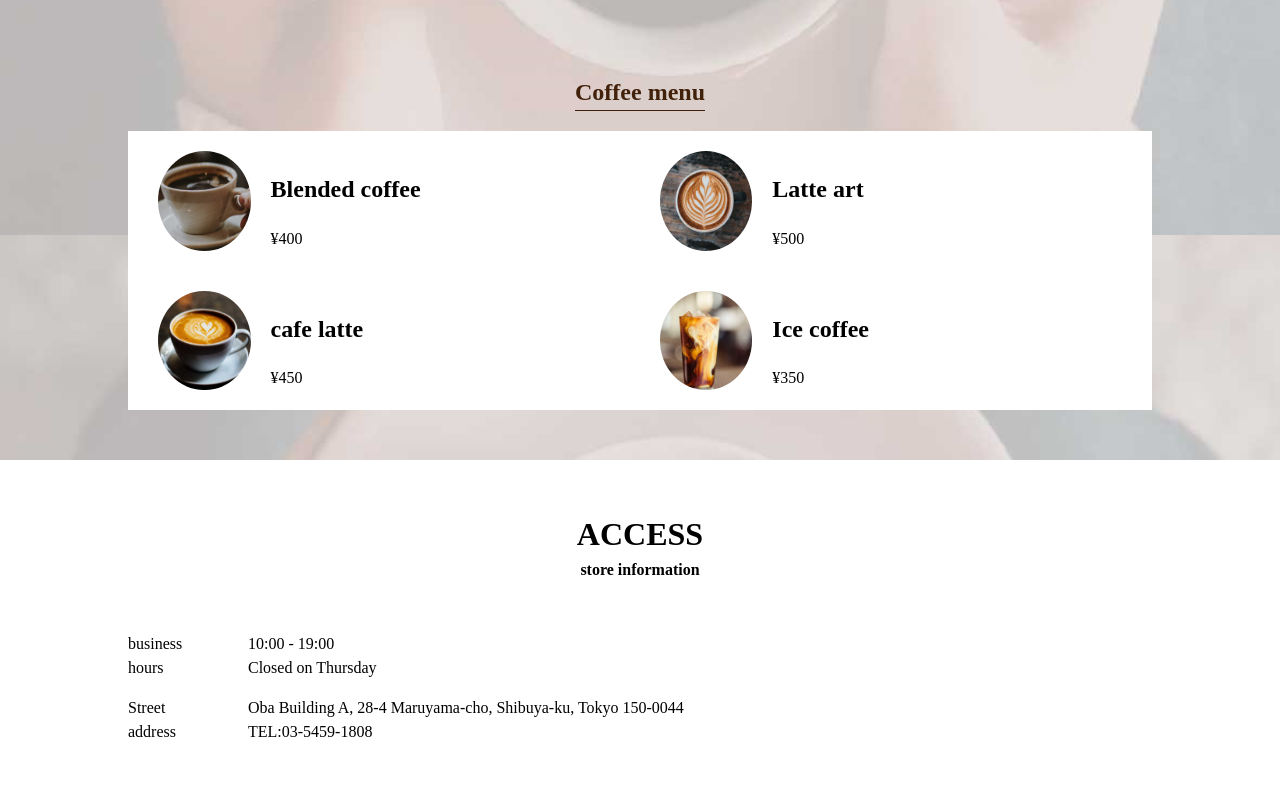
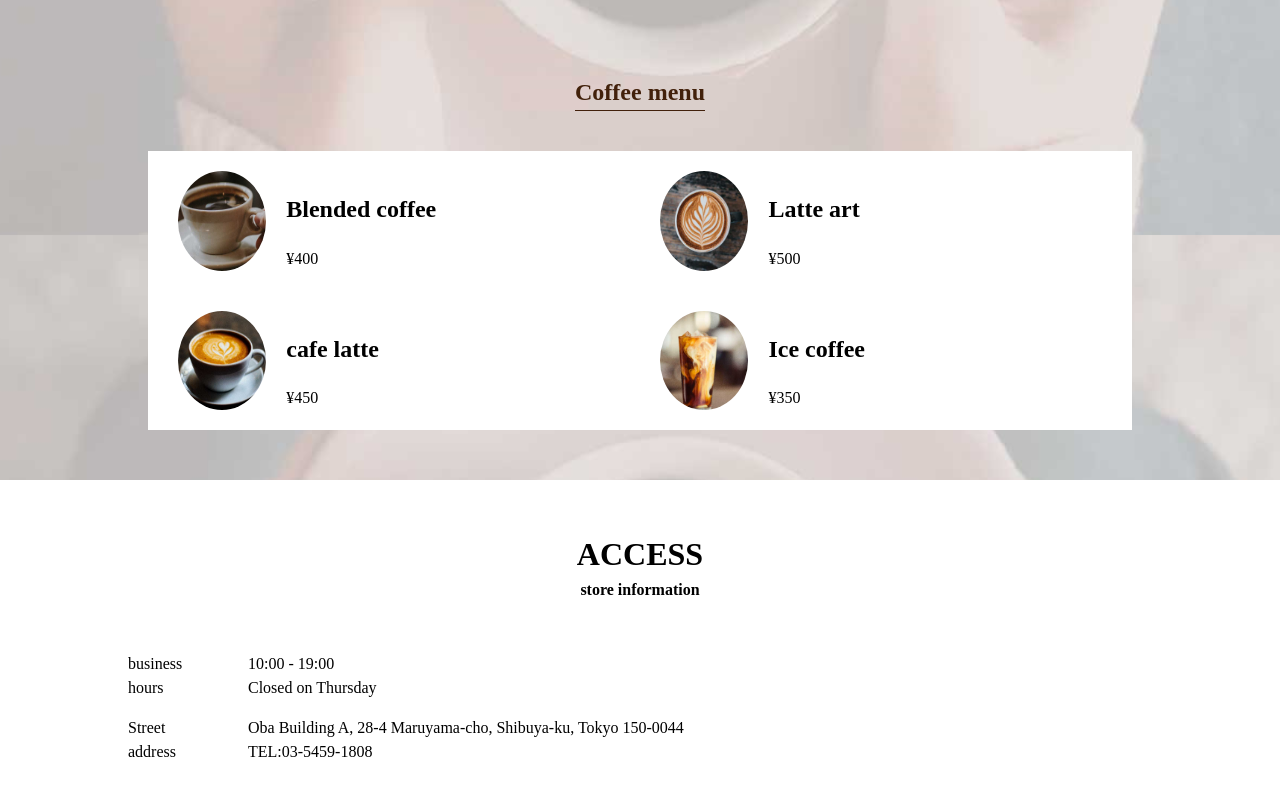
Before and after one commit to AugustoLMR/Tarea2, a plain HTML site: page index.html in a window 1280 px wide. Shown: the part 1632-2427 px from the top of the page. Drawn offline with Linux system fonts and the light colour scheme; grey boxes are pictures that could not be loaded.

Commit message:
modificando main.css

```diff
--- a/css/main.css
+++ b/css/main.css
@@ -170,7 +170,7 @@ div,li {
 .opcionesDeCafes {
     display: flex;
     flex-wrap: wrap;
-    margin-bottom: 20px;
+    margin: 20px;
     background-color: white;
     width: 100%;
     justify-content: center;
```
